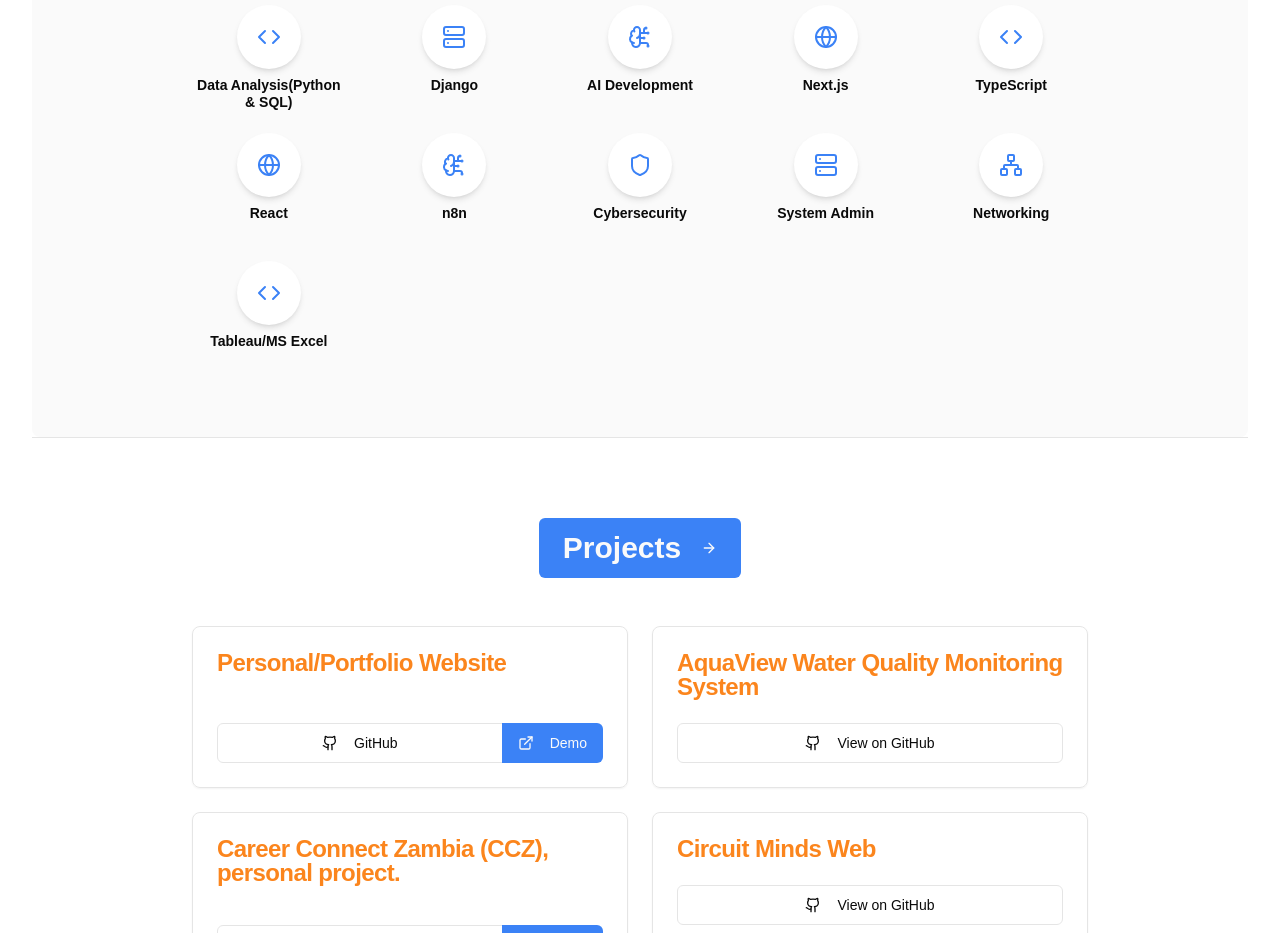
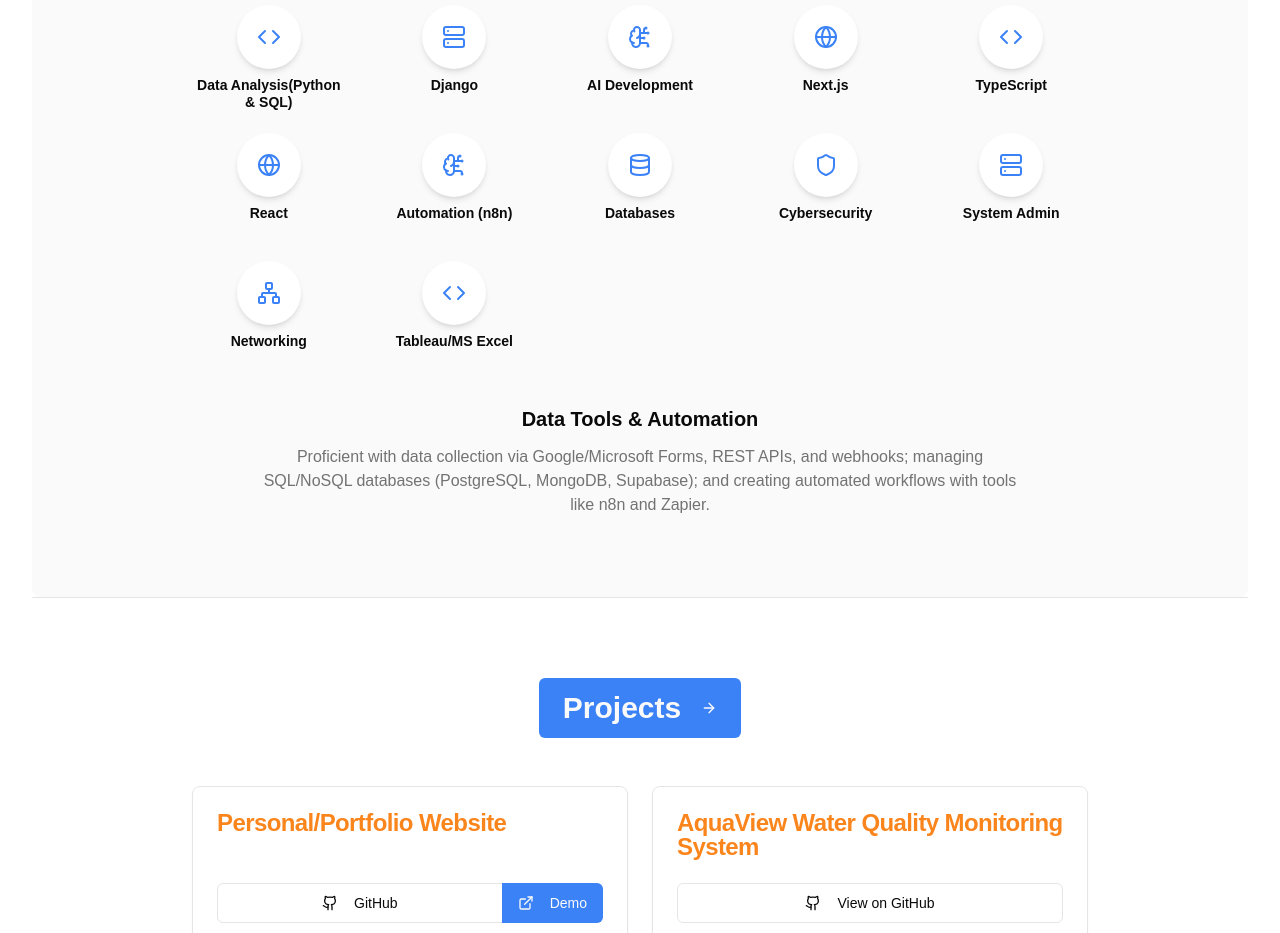
Before and after one commit to MS0C54073/muzoprof, a Next.js app: page / in a window 1280 px wide. Shown: the part 1360-2293 px from the top of the page. Built offline with nearby package versions, Linux system fonts and the light colour scheme.

Commit message:
include these, but align it nicely so that it looks perfect: Data Colle

```diff
--- a/src/app/page.tsx
+++ b/src/app/page.tsx
@@ -7,7 +7,7 @@ import Link from 'next/link';
 import TranslatedText from '@/app/components/translated-text';
 import { Button } from '@/components/ui/button';
 import { SocialIcons } from '@/components/social-icons';
-import { ArrowRight, Award, BrainCircuit, Calendar, Code, Download, Eye, ExternalLink, Github, Globe, GraduationCap, Loader2, Mail, Network, Phone, Server, Shield, Smartphone, Star, Users, Check, UserCog, ChevronDown, Calculator, Terminal } from 'lucide-react';
+import { ArrowRight, Award, BrainCircuit, Calendar, Code, Database, Download, Eye, ExternalLink, Github, Globe, GraduationCap, Loader2, Mail, Network, Phone, Server, Shield, Smartphone, Star, Users, Check, UserCog, ChevronDown, Calculator, Terminal } from 'lucide-react';
 import { Card, CardContent, CardHeader, CardTitle, CardDescription } from '@/components/ui/card';
 import { Badge } from '@/components/ui/badge';
 import { Alert, AlertDescription, AlertTitle } from "@/components/ui/alert";
@@ -40,7 +40,8 @@ const skills = [
     { name: 'Next.js', icon: <Globe className="h-6 w-6" /> },
     { name: 'TypeScript', icon: <Code className="h-6 w-6" /> },
     { name: 'React', icon: <Globe className="h-6 w-6" /> },
-    { name: 'n8n', icon: <BrainCircuit className="h-6 w-6" /> },
+    { name: 'Automation (n8n)', icon: <BrainCircuit className="h-6 w-6" /> },
+    { name: 'Databases', icon: <Database className="h-6 w-6" /> },
     { name: 'Cybersecurity', icon: <Shield className="h-6 w-6" /> },
     { name: 'System Admin', icon: <Server className="h-6 w-6" /> },
     { name: 'Networking', icon: <Network className="h-6 w-6" /> },
@@ -457,7 +458,9 @@ export default function Home() {
                 summary: "A results-driven IT professional with a dynamic educational background spanning IT, Technological Entrepreneurship, Digital Economy Management, and the Development of Digital Twins. This diverse expertise is applied to software development, system administration, and AI, with a special focus on securely connecting large language models to data and conceptualizing advanced AI assistants.",
                 skills: [
                     "Python & Django", "AI Development (Genkit)", "Next.js, React, TypeScript",
-                    "Cybersecurity (SIEM, IDS)", "System & Network Admin", "Databases (SQL & NoSQL)",
+                    "Cybersecurity (SIEM, IDS)", "System & Network Admin",
+                    "Databases (SQL/NoSQL: PostgreSQL, MongoDB, Supabase)",
+                    "Data Automation (n8n, Zapier, APIs, Forms)",
                     "Cloud (GCP, Firebase)", "CI/CD & Docker", "Project Management", "Tableau/MS Excel"
                 ],
                 experience: [
@@ -946,6 +949,12 @@ export default function Home() {
               </div>
             ))}
           </div>
+           <div className="max-w-3xl mx-auto mt-12 text-center">
+            <h3 className="text-xl font-semibold text-foreground mb-3"><TranslatedText text="Data Tools & Automation" /></h3>
+            <p className="text-muted-foreground">
+                <TranslatedText text="Proficient with data collection via Google/Microsoft Forms, REST APIs, and webhooks; managing SQL/NoSQL databases (PostgreSQL, MongoDB, Supabase); and creating automated workflows with tools like n8n and Zapier." />
+            </p>
+          </div>
         </section>
 
         {/* Projects Section */}
```
